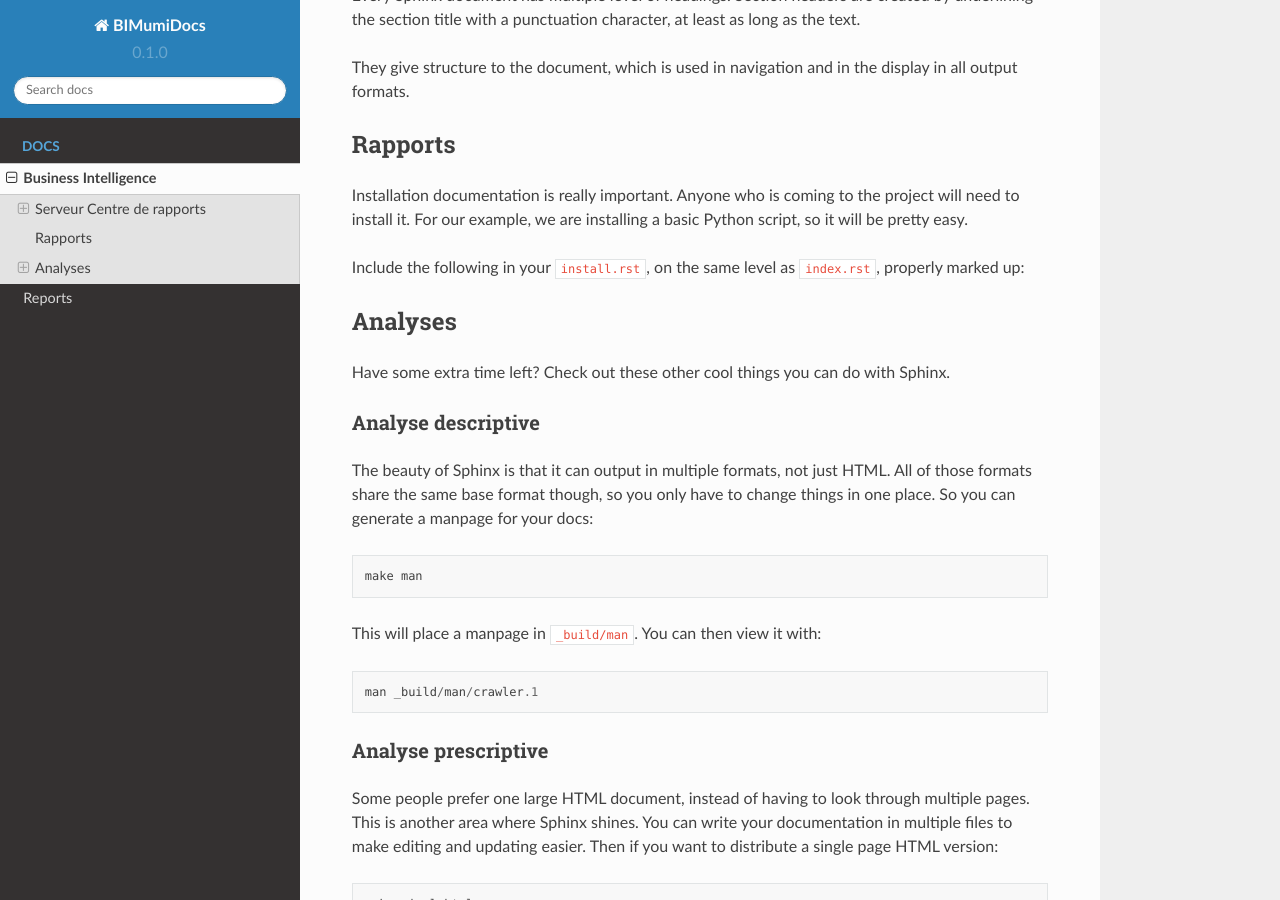
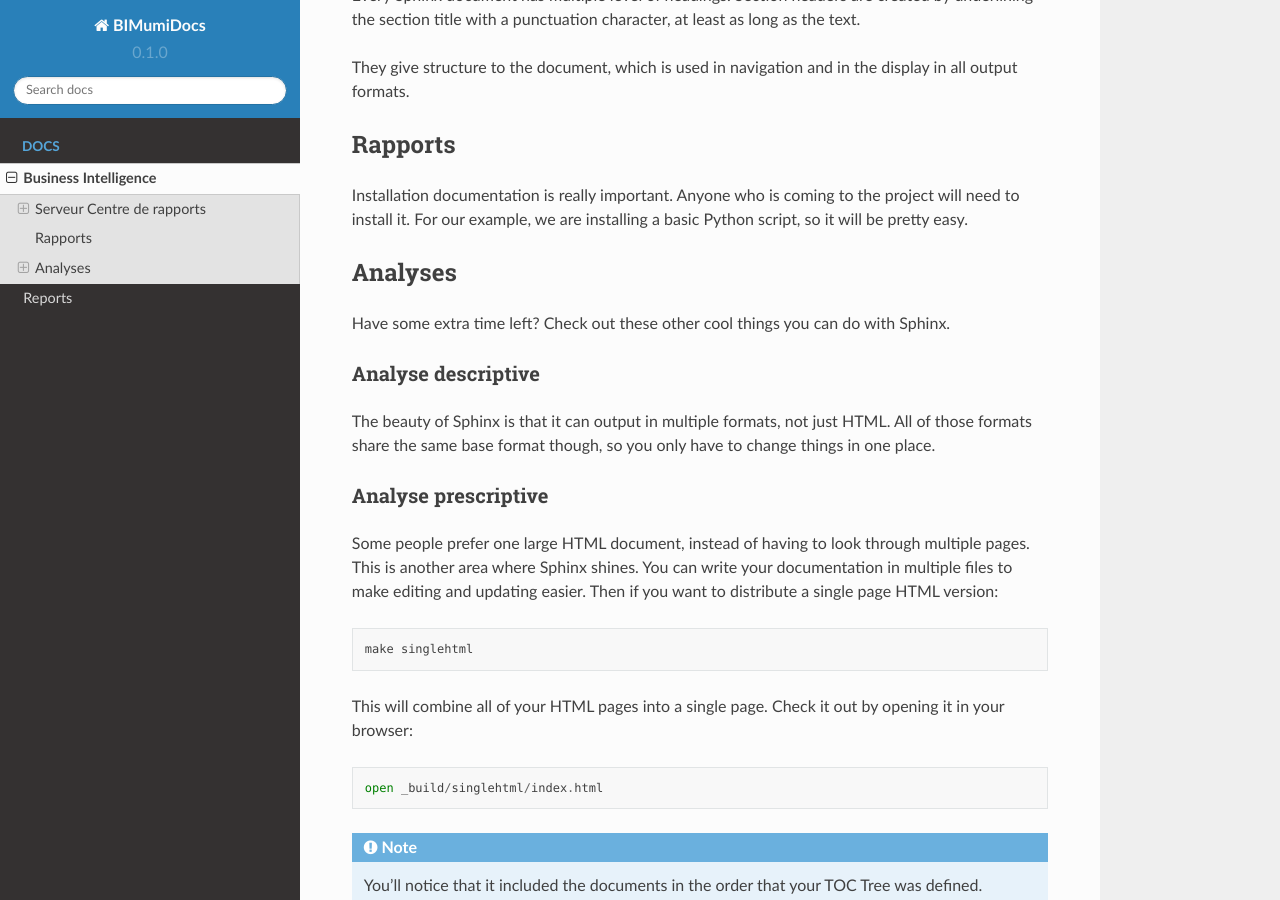
Before and after one commit to JonathanLuhunga/BusinessIntelligence, a Sphinx documentation site: the page built from docs/source/usage.rst, in a window 1280 px wide and 900 px high, scrolled down 666 px. Built offline with Sphinx 7.4.7 and the Read the Docs theme 2.0.0, drawn with Linux system fonts in a browser that asks for light colours.

Commit message:
Update usage.rst

```diff
--- a/docs/source/usage.rst
+++ b/docs/source/usage.rst
@@ -47,11 +44,8 @@ For our example,
 we are installing a basic Python script,
 so it will be pretty easy.
 
-Include the following in your ``install.rst``,
-on the same level as ``index.rst``, properly marked up:
-
 Analyses
-************
+********
 
 Have some extra time left?
 Check out these other cool things you can do with Sphinx.
@@ -63,14 +57,6 @@ The beauty of Sphinx is that it can output in multiple formats,
 not just HTML.
 All of those formats share the same base format though,
 so you only have to change things in one place.
-So you can generate a manpage for your docs::
-
-  make man
-
-This will place a manpage in ``_build/man``.
-You can then view it with::
-
-  man _build/man/crawler.1
 
 Analyse prescriptive
 --------------------
```
Also changed, not shown: other parts of docs/source/usage.rst (+0 -3 lines).
